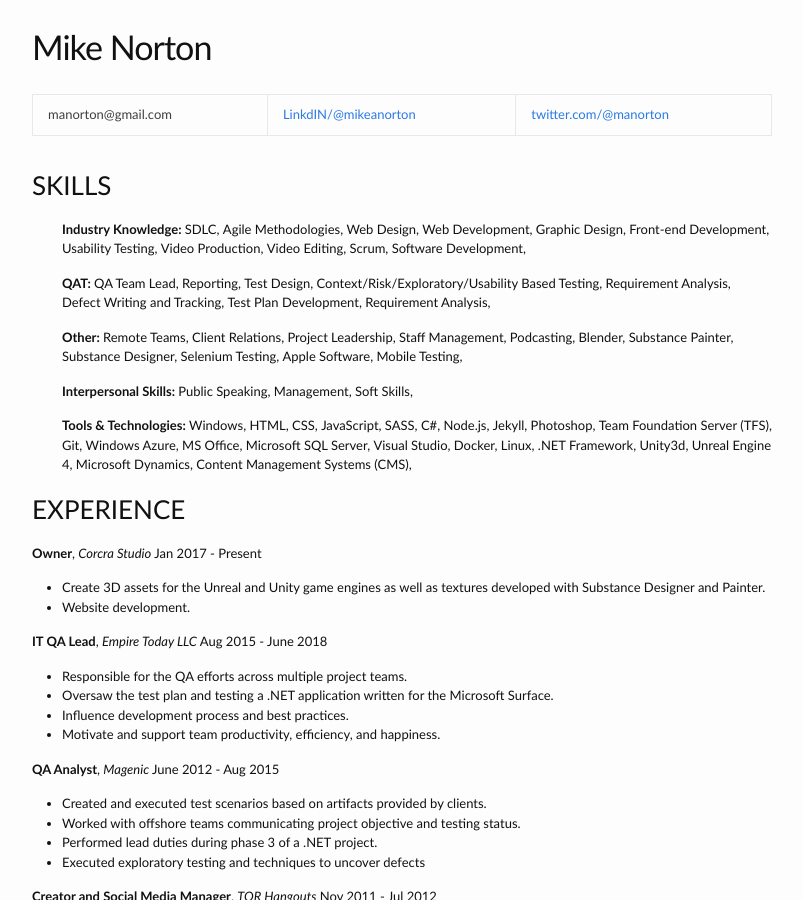
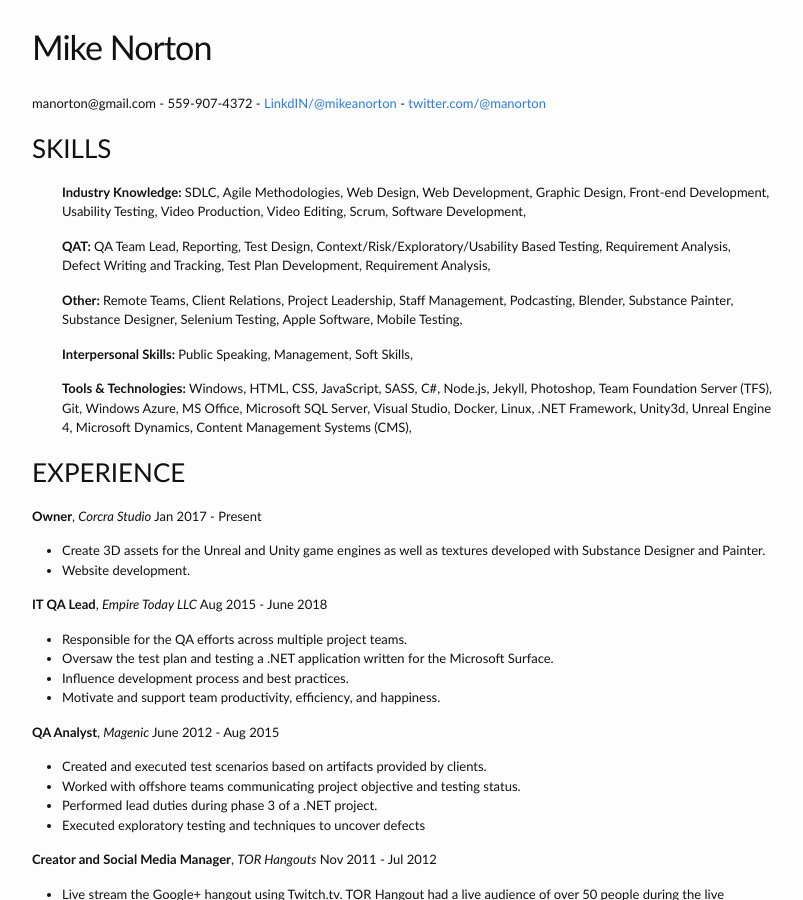
Before and after one commit to NoobTaco/mike-norton-resume, a Jekyll site: the page built from resume.md, in a window 1280 px wide and 900 px high. Shown: the whole window, without its empty margins (238-1041 px from the left). Built offline with Jekyll 4.4.1, drawn with Linux system fonts in a browser that asks for light colours.

Commit message:
Adding Phone

```diff
--- a/resume.md
+++ b/resume.md
@@ -3,7 +3,7 @@ layout: resume
 permalink: /fullresume/
 title: Mike Norton
 ---
-manorton@gmail.com | [LinkdIN/@mikeanorton](https://www.linkedin.com/in/mikeanorton/) | [twitter.com/@manorton](https://twitter.com/manorton)
+manorton@gmail.com - 559-907-4372 - [LinkdIN/@mikeanorton](https://www.linkedin.com/in/mikeanorton/) - [twitter.com/@manorton](https://twitter.com/manorton)
 
 SKILLS
 --------------
```
